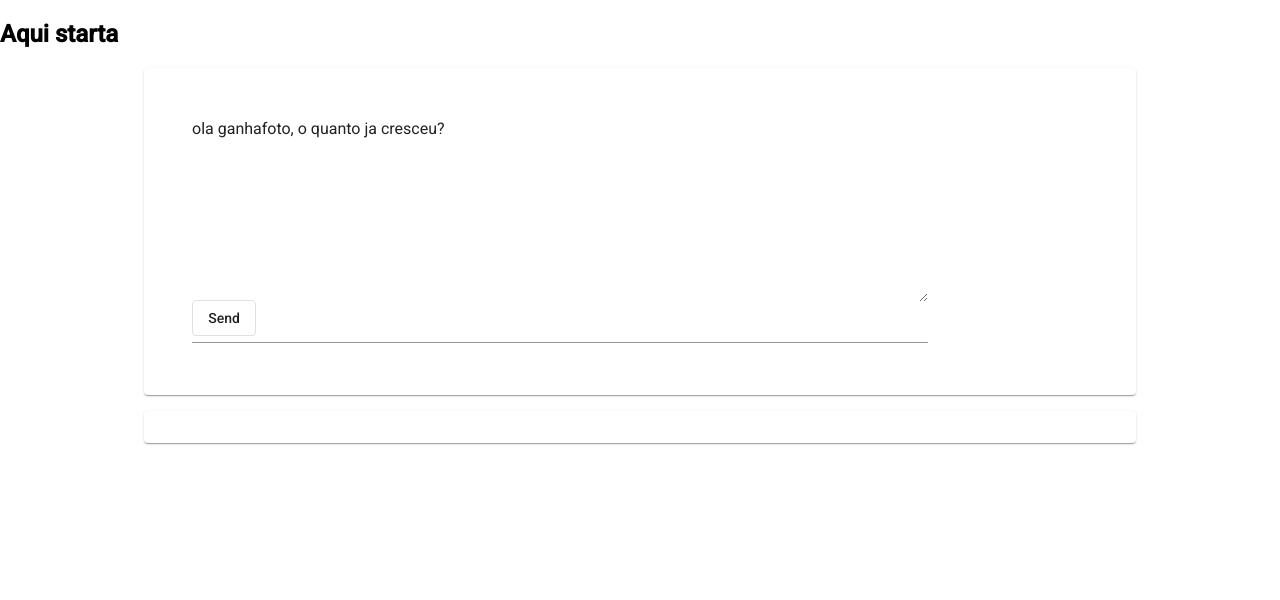
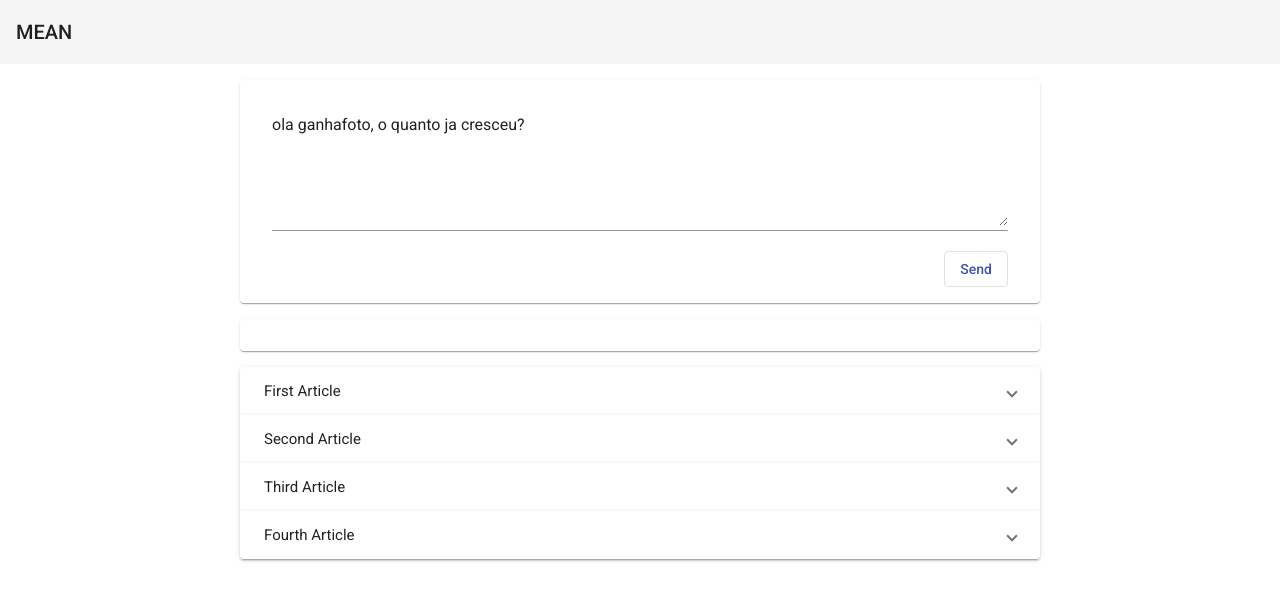
Before and after one commit to ruansenadev/mean-course, an Angular app: page / in a window 1280 px wide. Shown: the top 600 px of the page. Built offline with nearby package versions, Linux system fonts and the light colour scheme.

Commit message:
layout components

```diff
--- a/src/app/app.component.css
+++ b/src/app/app.component.css
@@ -0,0 +1,5 @@
+main {
+  max-width: 50rem;
+  padding: 1rem;
+  margin: 0 auto;
+}
--- a/src/app/app.component.html
+++ b/src/app/app.component.html
@@ -1,2 +1,5 @@
-<h2>Aqui starta</h2>
-<app-post-create></app-post-create>
+<app-header></app-header>
+<main>
+  <app-post-create></app-post-create>
+  <app-post-list></app-post-list>
+</main>
--- /dev/null
+++ b/src/app/header/header.component.html
@@ -0,0 +1,3 @@
+<mat-toolbar>
+  <h1>MEAN</h1>
+</mat-toolbar>
--- a/src/app/post/post-create/post-create.component.css
+++ b/src/app/post/post-create/post-create.component.css
@@ -1,10 +1,11 @@
 mat-card {
-  max-width: 60rem;
-  margin: 1rem auto;
-  text-align: center;
+  padding: 1rem 2rem;
+  margin-bottom: 1rem;
 }
 mat-form-field {
   display: block;
-  max-width: 46rem;
-  padding: 1rem 2rem;
 }
+button {
+  display: block;
+  margin-left: auto;
+}
--- a/src/app/post/post-create/post-create.component.html
+++ b/src/app/post/post-create/post-create.component.html
@@ -1,8 +1,8 @@
 <mat-card>
   <mat-form-field>
-    <textarea matInput cols="30" rows="10" [(ngModel)]="postContent"></textarea>
-    <button mat-stroked-button (click)="onAddPost()">Send</button>
+    <textarea matInput rows="6" [(ngModel)]="postContent"></textarea>
   </mat-form-field>
+  <button mat-stroked-button color="primary" (click)="onAddPost()">Send</button>
 </mat-card>
 <mat-card>
   <p>{{ newPost }}</p>
--- /dev/null
+++ b/src/app/post/post-list/post-list.component.html
@@ -0,0 +1,8 @@
+<mat-accordion>
+  <mat-expansion-panel *ngFor="let post of POSTS">
+    <mat-expansion-panel-header>
+      <mat-panel-title>{{post.title}}</mat-panel-title>
+    </mat-expansion-panel-header>
+    <p>{{post.content}}</p>
+  </mat-expansion-panel>
+</mat-accordion>
--- /dev/null
+++ b/src/app/post/post-list/post-list.component.ts
@@ -0,0 +1,28 @@
+import { Component } from "@angular/core";
+
+@Component({
+  selector: 'app-post-list',
+  templateUrl: './post-list.component.html',
+  styleUrls: ['./post-list.component.css']
+})
+
+export class PostListComponent {
+  POSTS = [
+    {
+      title: "First Article",
+      content: "Lorem ipsum dolor sit amet, consectetur adipisicing elit. Aut, dolore dolor. Cumque consectetur laudantium explicabo minus, eius porro asperiores consequatur non a laboriosam ipsa incidunt assumenda quam excepturi animi necessitatibus!"
+    },
+    {
+      title: "Second Article",
+      content: "Lorem ipsum dolor sit amet, consectetur adipisicing elit. Aut, dolore dolor. Cumque consectetur laudantium explicabo minus, eius porro asperiores consequatur non a laboriosam ipsa incidunt assumenda quam excepturi animi necessitatibus!"
+    },
+    {
+      title: "Third Article",
+      content: "Lorem ipsum dolor sit amet, consectetur adipisicing elit. Aut, dolore dolor. Cumque consectetur laudantium explicabo minus, eius porro asperiores consequatur non a laboriosam ipsa incidunt assumenda quam excepturi animi necessitatibus!"
+    },
+    {
+      title: "Fourth Article",
+      content: "Lorem ipsum dolor sit amet, consectetur adipisicing elit. Aut, dolore dolor. Cumque consectetur laudantium explicabo minus, eius porro asperiores consequatur non a laboriosam ipsa incidunt assumenda quam excepturi animi necessitatibus!"
+    },
+  ]
+}
```
Also changed, not shown: src/app/app.module.ts (+11 -2 lines), src/app/header/header.component.ts (added, +8 -0 lines), src/app/post/post-list/post-list.component.css (added).
